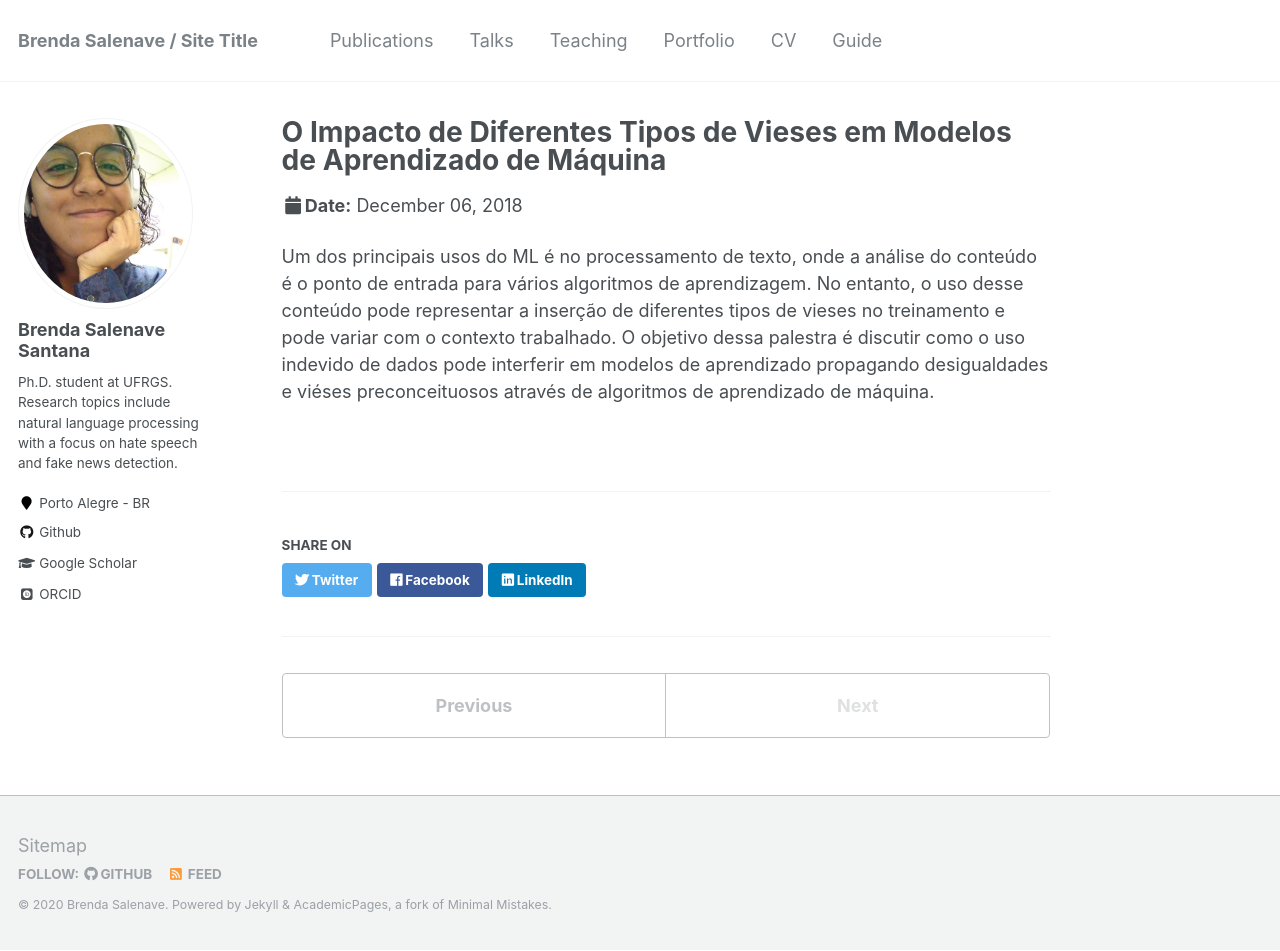
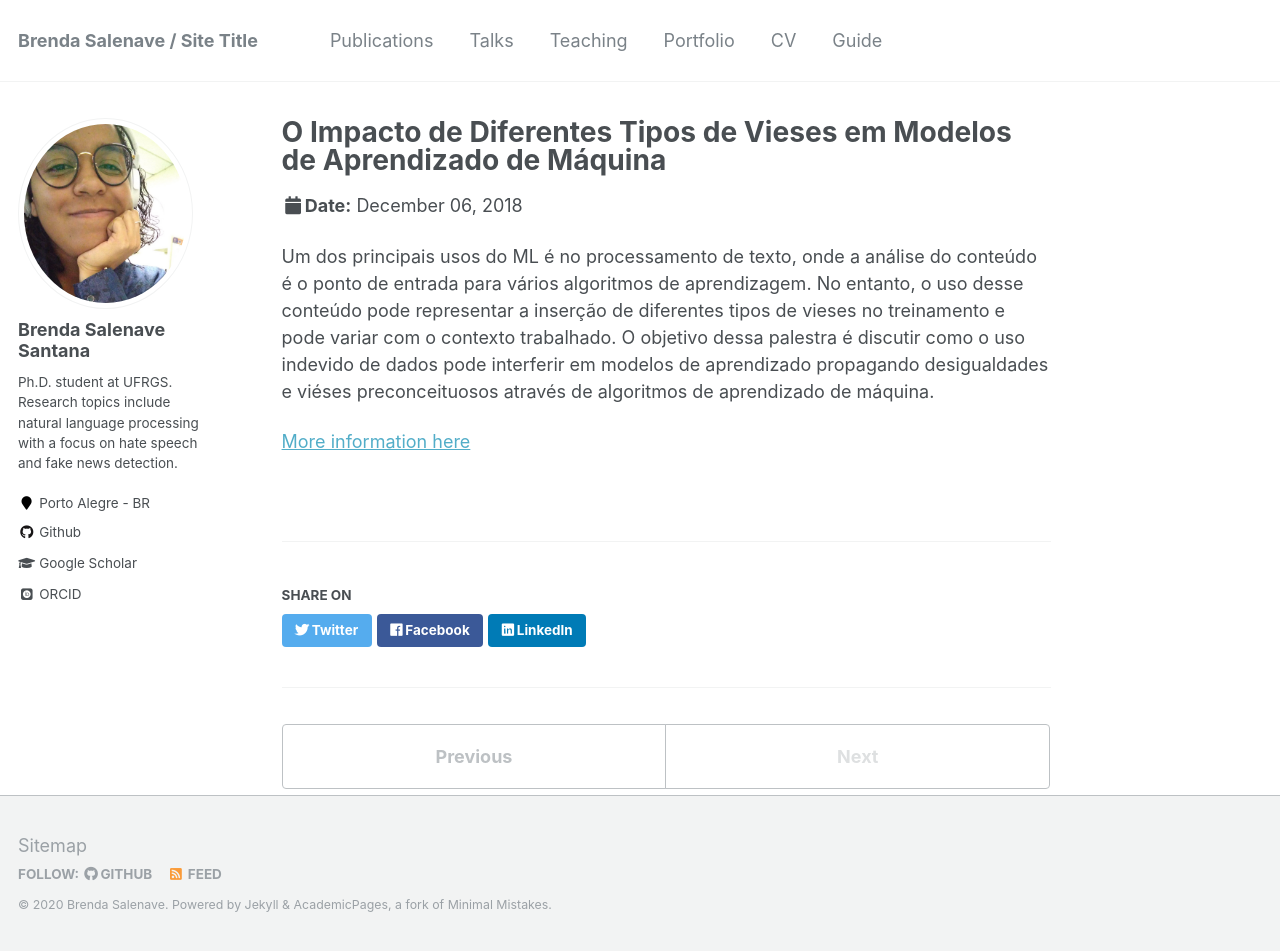
Before and after one commit to brendasalenave/brendasalenave.github.io, a Jekyll site: the page built from _talks/tdc-2018.md, in a window 1280 px wide and 951 px high. Built offline with Jekyll 4.4.1, drawn with Linux system fonts in a browser that asks for light colours; some web fonts are replaced.

Commit message:
Update tdc-2018.md

```diff
--- a/_talks/tdc-2018.md
+++ b/_talks/tdc-2018.md
@@ -9,3 +9,5 @@ location: "Porto Alegre, BR"
 ---
 
 Um dos principais usos do ML é no processamento de texto, onde a análise do conteúdo é o ponto de entrada para vários algoritmos de aprendizagem. No entanto, o uso desse conteúdo pode representar a inserção de diferentes tipos de vieses no treinamento e pode variar com o contexto trabalhado. O objetivo dessa palestra é discutir como o uso indevido de dados pode interferir em modelos de aprendizado propagando desigualdades e viéses preconceituosos através de algoritmos de aprendizado de máquina.
+
+[More information here](https://thedevconf.com/tdc/2018/portoalegre/trilha-machine-learning)
```
